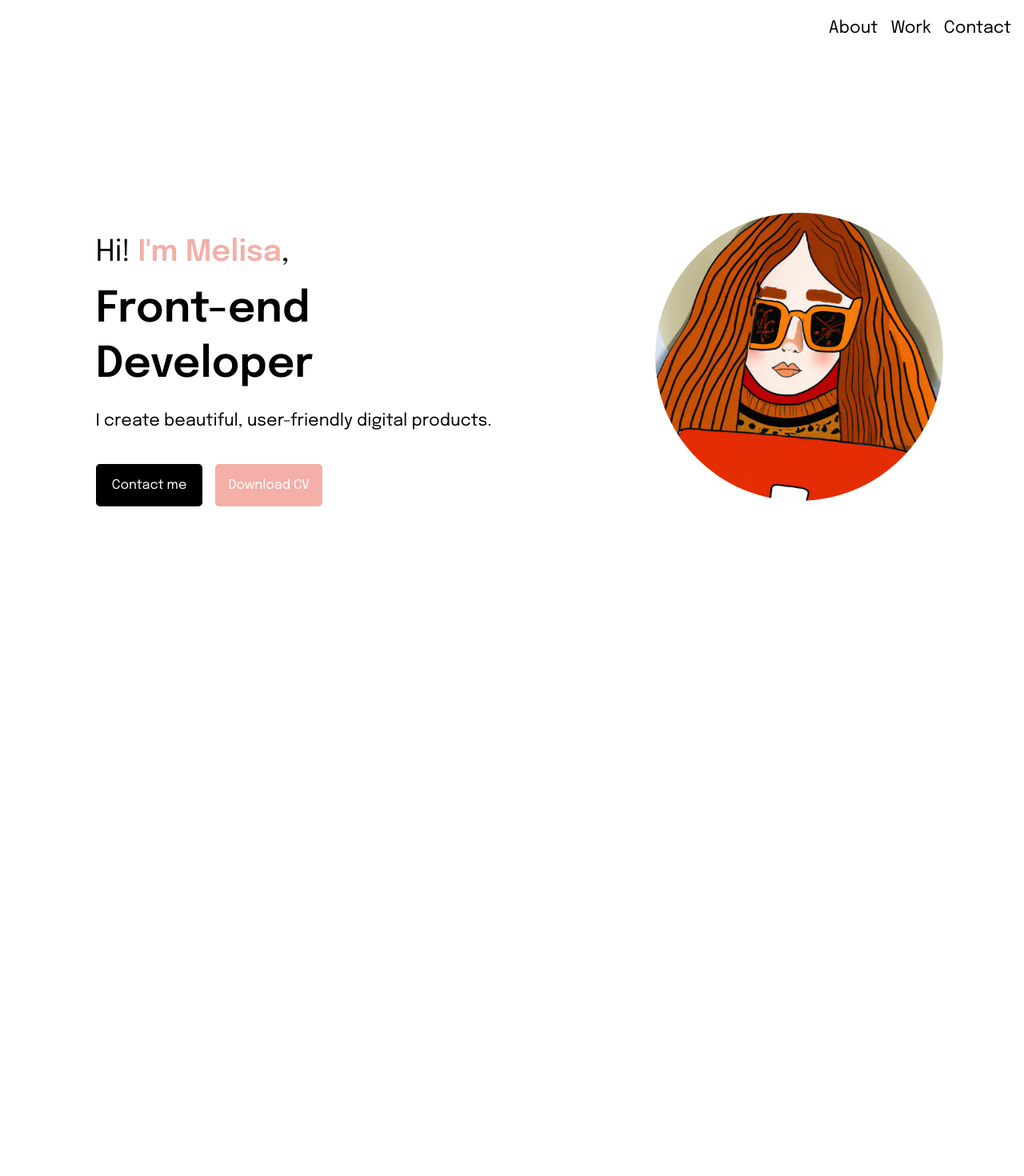
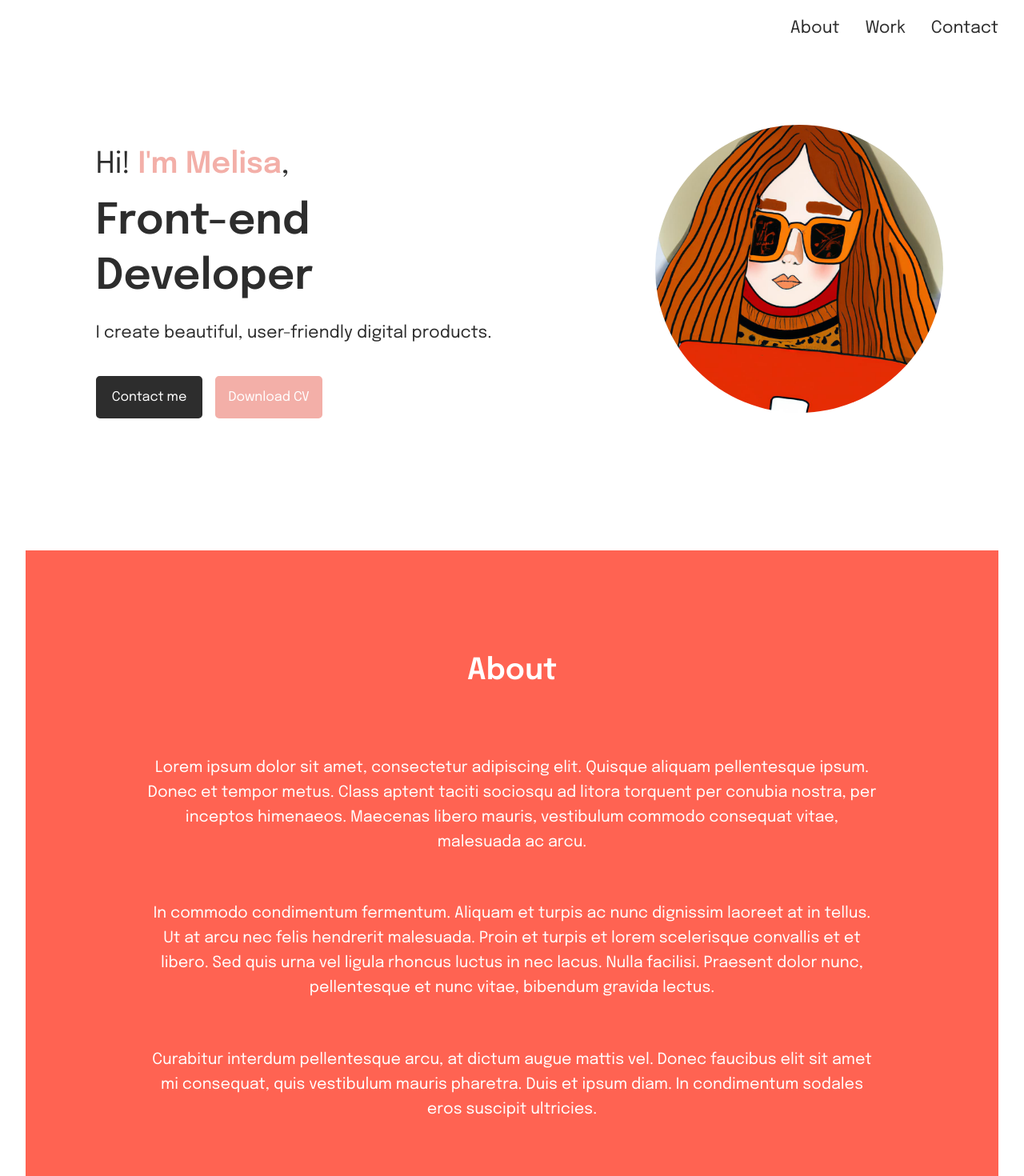
Before and after one commit to melisandoval/portfolio-vue, a Vue app: page / in a window 1280 px wide. Shown: the top 1470 px of the page at 80% size. Before the commit the page ends 822 px from the top, so only its background shows below. Built offline with nearby package versions, Linux system fonts and the light colour scheme.

Commit message:
add about component and fix navbar

```diff
--- a/src/App.vue
+++ b/src/App.vue
@@ -4,6 +4,7 @@
     <NavBarMobile v-if="showMobileMenu" @onMobileNavbarLinkClicked="handleCloseMobileNavbar" />
     <NavBar @onBurgerMenuClicked="handleShowMobileNavbar" />
     <HeaderHero />
+    <AboutSection />
   </body>
 </template>
 
@@ -12,10 +13,13 @@ import { ref } from 'vue'
 import NavBar from './components/NavBar/NavBar.vue'
 import NavBarMobile from './components/NavBar/NavbarMobile.vue'
 import HeaderHero from './components/HeaderHero/HeaderHero.vue'
+import AboutSection from './components/AboutSection/AboutSection.vue'
 
 const showMobileMenu = ref(false)
 
 function handleShowMobileNavbar() {
+  console.log('handleShowMobileNavbar clicked')
+  window.scrollTo(0, 0)
   showMobileMenu.value = true
 }
 
--- /dev/null
+++ b/src/components/AboutSection/AboutSection.vue
@@ -0,0 +1,57 @@
+<template>
+  <section id="about" class="about-section-container">
+    <article>
+      <h2>About</h2>
+      <p>
+        Lorem ipsum dolor sit amet, consectetur adipiscing elit. Quisque aliquam pellentesque ipsum.
+        Donec et tempor metus. Class aptent taciti sociosqu ad litora torquent per conubia nostra,
+        per inceptos himenaeos. Maecenas libero mauris, vestibulum commodo consequat vitae,
+        malesuada ac arcu.
+      </p>
+      <p>
+        In commodo condimentum fermentum. Aliquam et turpis ac nunc dignissim laoreet at in tellus.
+        Ut at arcu nec felis hendrerit malesuada. Proin et turpis et lorem scelerisque convallis et
+        et libero. Sed quis urna vel ligula rhoncus luctus in nec lacus. Nulla facilisi. Praesent
+        dolor nunc, pellentesque et nunc vitae, bibendum gravida lectus.
+      </p>
+      <p>
+        Curabitur interdum pellentesque arcu, at dictum augue mattis vel. Donec faucibus elit sit
+        amet mi consequat, quis vestibulum mauris pharetra. Duis et ipsum diam. In condimentum
+        sodales eros suscipit ultricies.
+      </p>
+    </article>
+    <section>
+      <h2>Skills</h2>
+    </section>
+  </section>
+</template>
+
+<script setup></script>
+
+<style scoped>
+.about-section-container {
+  background-color: #ff6352;
+  margin: 1em;
+  padding: 4em 1em;
+  text-align: center;
+  color: #ffffff;
+}
+
+h2,
+p {
+  padding: 1em;
+}
+
+@media screen and (min-width: 768px) {
+  .about-section-container {
+    padding: 2em;
+  }
+}
+
+@media screen and (min-width: 1024px) {
+  .about-section-container {
+    margin: 1em 2em;
+    padding: 4em 8em;
+  }
+}
+</style>
--- a/src/components/HeaderHero/HeaderHero.vue
+++ b/src/components/HeaderHero/HeaderHero.vue
@@ -30,7 +30,7 @@
 }
 .header-content-container {
   padding: 4em 1em;
-  min-height: 90vh;
+  min-height: 80vh;
   max-width: 100%;
   display: grid;
   place-items: center;
@@ -87,14 +87,14 @@ a:hover {
 }
 
 .header-contact-link {
-  background-color: black;
+  background-color: #2d2d2d;
   color: #ffffff;
-  border: 2px solid black;
+  border: 2px solid #2d2d2d;
 }
 
 .header-contact-link:hover {
   background-color: #ffffff;
-  color: black;
+  color: #2d2d2d;
   font-weight: bold;
 }
 
--- a/src/components/NavBar/NavBar.vue
+++ b/src/components/NavBar/NavBar.vue
@@ -1,7 +1,7 @@
 <template>
   <div class="navbar-container">
     <nav>
-      <BurgerMenuButton />
+      <BurgerMenuButton @click="$emit('onBurgerMenuClicked')" />
       <NavBarLinks />
     </nav>
   </div>
@@ -14,6 +14,12 @@ import NavBarLinks from './components/NavBarLinks.vue'
 
 <style scoped>
 .navbar-container {
+  width: 100%;
+  position: fixed;
+  background-color: #ffffff;
+}
+
+nav {
   display: flex;
   justify-content: flex-end;
 }
--- a/src/components/NavBar/NavbarMobile.vue
+++ b/src/components/NavBar/NavbarMobile.vue
@@ -23,7 +23,7 @@ function handleChange() {
 <style scoped>
 .mobile-navbar-container {
   position: absolute;
-  z-index: 10;
+  z-index: 100;
   height: 100vh;
   width: 100vw;
   display: grid;
--- a/src/components/NavBar/components/NavBarLinks.vue
+++ b/src/components/NavBar/components/NavBarLinks.vue
@@ -26,9 +26,15 @@ li {
   }
 }
 
+@media screen and (min-width: 1024px) {
+  ul {
+    gap: 2em;
+    padding-right: 2em;
+  }
+}
+
 @media screen and (min-width: 1440px) {
   ul {
-    gap: 2em;
     padding: 0.5em 2em;
   }
 
--- a/src/main.css
+++ b/src/main.css
@@ -1,10 +1,11 @@
 :root {
   --main-bg-color: #ffffff;
-  --black: #000;
+  --black: #2d2d2d;
   --pink: #f3afa8;
 }
 
 /* Another pink: #fac6bb */
+/* Red: #ff6352 */
 
 #app {
   margin: 0;
@@ -12,6 +13,15 @@
   min-height: 100vh;
   background-color: var(--main-bg-color);
   color: var(--black);
+}
+
+p {
+  line-height: 160%;
+  font-size: calc(0.9rem + 0.390625vw);
+}
+
+h2 {
+  font-size: calc(2rem + 0.390625vw);
 }
 
 body {
```
